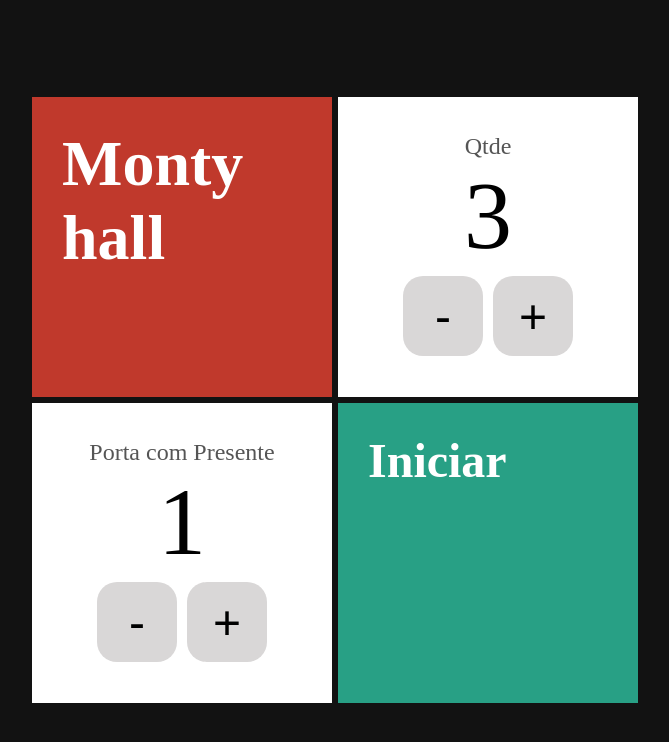
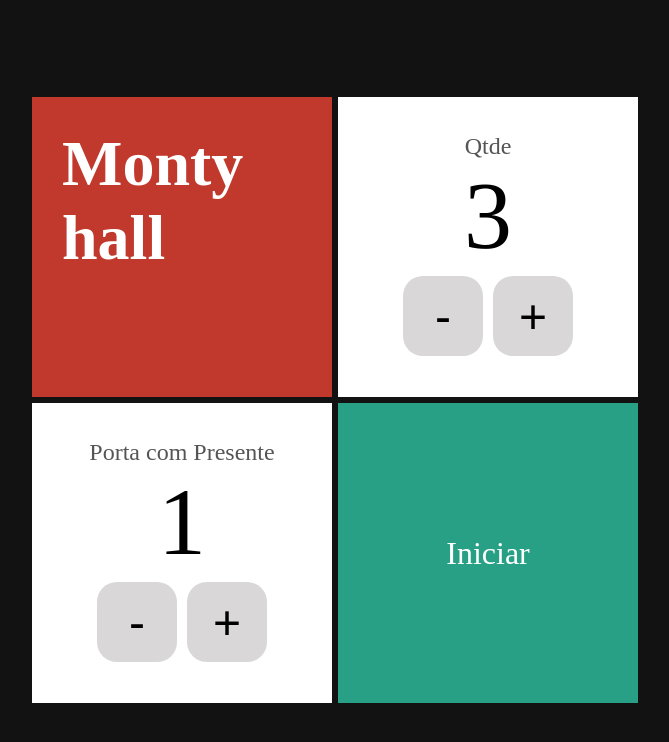
Before and after one commit to Beatrizaquino/Desafio-das-portas, a Next.js app: page / in a window 1280 px wide. Shown: the top 742 px of the page, without its empty margins (305-974 px from the left). Built offline with nearby package versions, Linux system fonts and the light colour scheme.

Commit message:
finalizando projeto

```diff
--- a/package.json
+++ b/package.json
@@ -22,7 +22,6 @@
   },
   "description": "This is a [Next.js](https://nextjs.org/) project bootstrapped with [`create-next-app`](https://github.com/vercel/next.js/tree/canary/packages/create-next-app).",
   "main": "next.config.js",
-  "devDependencies": {},
   "repository": {
     "type": "git",
     "url": "git+https://github.com/Beatrizaquino/Desafio-das-portas.git"
--- a/src/pages/index.tsx
+++ b/src/pages/index.tsx
@@ -24,10 +24,10 @@ export default function Form() {
       < Card>
         <EntradaNumerica  text="Porta com Presente" value={comPresente} onChange={novaPortaComPresente => setComPresente(novaPortaComPresente)}/>
       </Card>
+
        <Card bgcolor="#28a085">
-        <Link href={`jogos/${qtdePortas}/${comPresente}`}>
-          <h2 className={styles.lin}>Iniciar</h2>
-        </Link>
+        <Link href={`jogos/${qtdePortas}/${comPresente}`} className={styles.lin}>Iniciar</Link>
+
        </Card>
       </div>
     </div>
--- a/src/styles/Form.module.css
+++ b/src/styles/Form.module.css
@@ -15,10 +15,12 @@
 }
 
 .lin {
+    flex: 1;
     display: flex;
-    flex: 1;
     justify-content: center;
+    font-size: 2rem;
     align-items: center;
+    text-align: center;
     margin: 0;
     cursor: pointer;
 }
```
Also changed, not shown: 1 other file (tests, documents, lock files or other folders).
